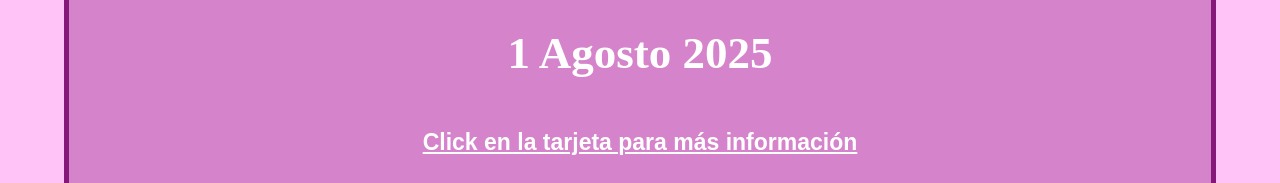
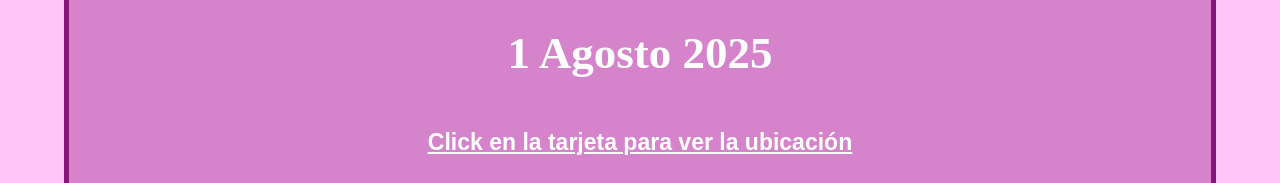
Before and after one commit to Harry-Lopez/Invitacion-Cumplea-os, a plain HTML site: page index.html in a window 1280 px wide. Shown: the part 790-973 px from the top of the page. Drawn offline with Linux system fonts and the light colour scheme.

Commit message:
cambio_mensaje_ubicacion

```diff
--- a/index.html
+++ b/index.html
@@ -159,7 +159,7 @@
             <div class="adorno_bottom_title adorno_bottom_ubicacion"></div>
             <h1 class="Mensaje_Portada_Texto Mensaje_Portada_fecha">1 Agosto 2025</h1>
             <h1 class="Mensaje_Portada_Texto Mensaje_Nombre_Salon_TextNormal Mensaje_Extra"><u>Click en la tarjeta para
-                    más información</u></h1>
+                    ver la ubicación</u></h1>
             <h1 class="Mensaje_Portada_Texto Mensaje_Nombre_Salon_TextNormal Misa">Misa de acción de gracias</h1>
             <div class="adorno_bottom_title adorno_bottom_secundario"></div>
 
```
